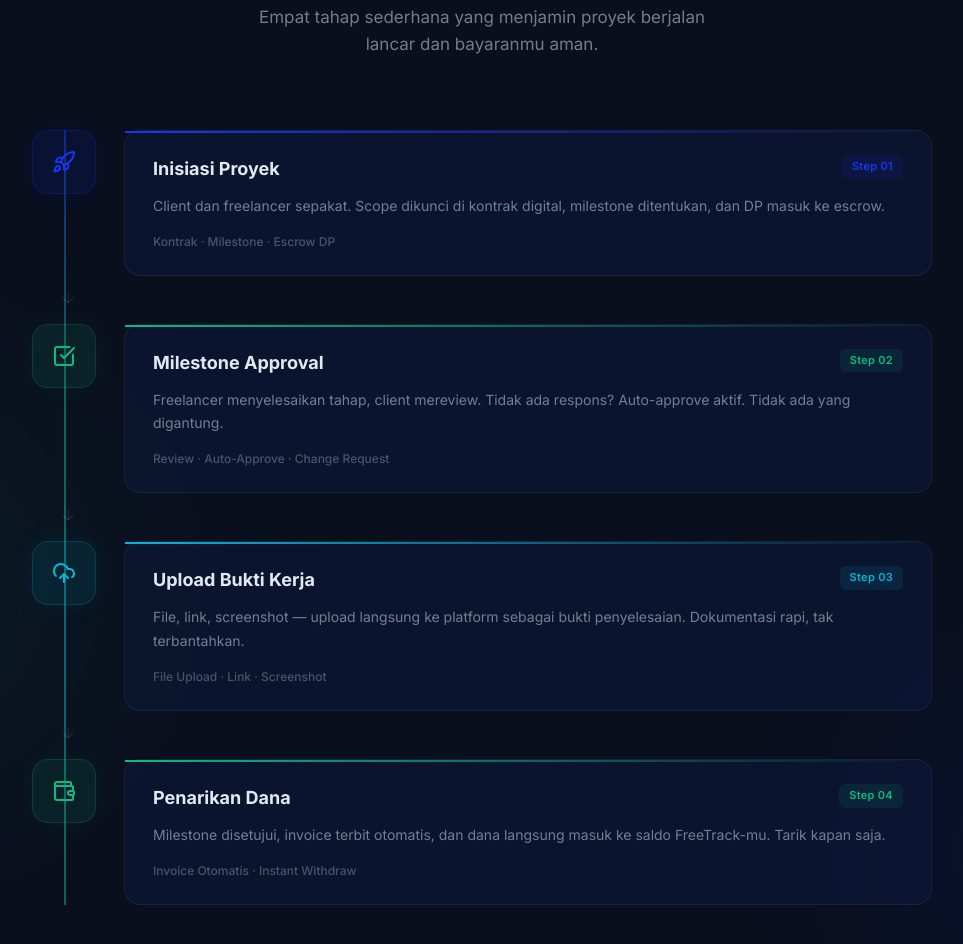
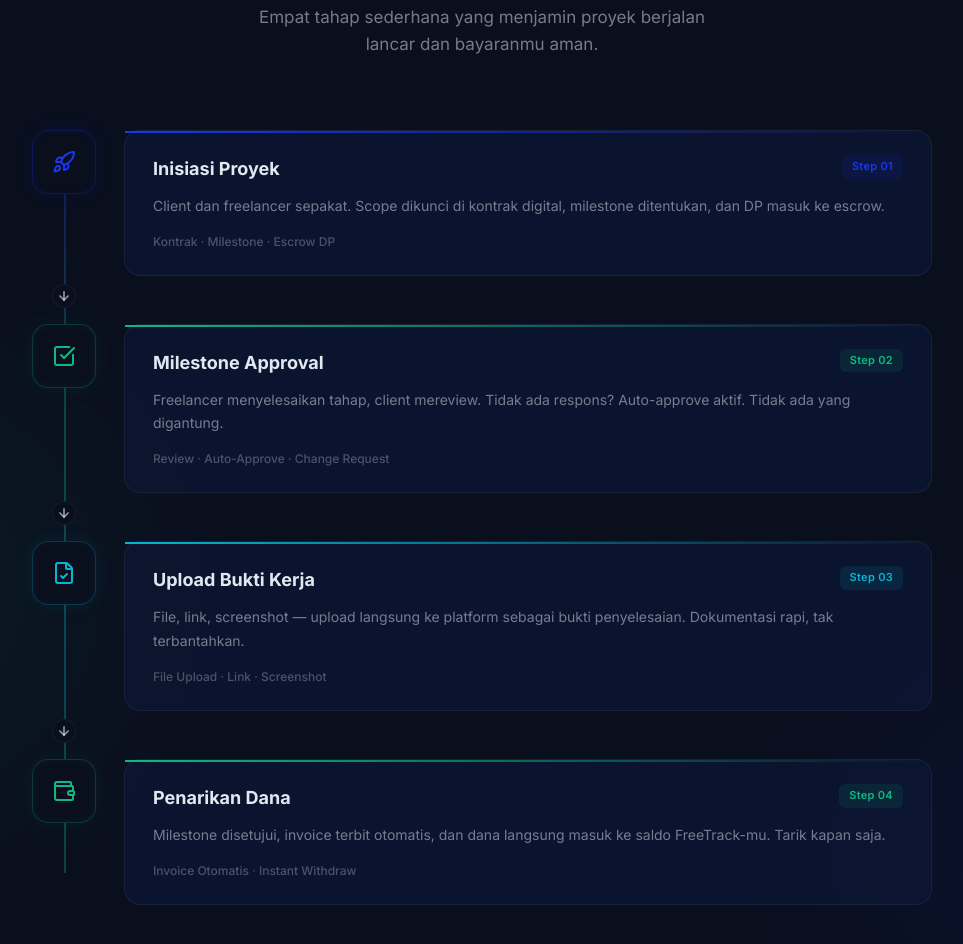
Before and after one commit to NailahRasya/freetrack, a Next.js app: page / in a window 1280 px wide. Shown: the part 3040-3984 px from the top of the page, without its empty margins (158-1121 px from the left). Built offline with nearby package versions, Linux system fonts and the light colour scheme.

Commit message:
landing page revisi

```diff
--- a/app/components/HowItWorksSection.tsx
+++ b/app/components/HowItWorksSection.tsx
@@ -1,5 +1,5 @@
 "use client"; // Komponen dijalankan di sisi klien
-import { Rocket, CheckSquare, UploadCloud, Wallet, ArrowDown } from "lucide-react"; // Mengimpor ikon untuk flow kerja
+import { Rocket, CheckSquare, FileCheck, Wallet, ArrowDown } from "lucide-react"; // Mengimpor ikon untuk flow kerja
 import { motion } from "framer-motion";
 
 // Definisi langkah-langkah (steps) dalam alur kerja FreeTrack
@@ -21,7 +21,7 @@ const steps = [
     detail: "Review · Auto-Approve · Change Request",
   },
   {
-    icon: <UploadCloud size={24} />,
+    icon: <FileCheck size={24} />,
     title: "Upload Bukti Kerja",
     description: "File, link, screenshot — upload langsung ke platform sebagai bukti penyelesaian. Dokumentasi rapi, tak terbantahkan.",
     color: "#06B6D4",
@@ -96,12 +96,13 @@ export default function HowItWorksSection() {
           {/* Garis vertikal penghubung antar langkah (animated background) */}
           <motion.div
             initial={{ height: 0 }}
-            whileInView={{ height: "100%" }}
+            whileInView={{ height: "calc(100% - 64px)" }}
             viewport={{ once: true, margin: "-100px" }}
             transition={{ duration: 1.5, ease: "easeInOut", delay: 0.2 }}
             style={{
-              position: "absolute", left: "32px", top: "0", width: "2px",
-              background: "linear-gradient(to bottom, rgba(26,54,240,0.5), rgba(16,185,129,0.5), rgba(6,182,212,0.5), rgba(16,185,129,0.5))",
+              position: "absolute", left: "32px", top: "32px", width: "2px",
+              background: "linear-gradient(to bottom, rgba(26,54,240,0.3), rgba(16,185,129,0.3), rgba(6,182,212,0.3), rgba(16,185,129,0.3))",
+              zIndex: 0
             }}
             className="timeline-line"
           />
@@ -118,11 +119,12 @@ export default function HowItWorksSection() {
                 whileHover={{ scale: 1.1, rotate: 5 }}
                 style={{
                   width: "64px", height: "64px", borderRadius: "16px",
-                  background: step.colorBg,
-                  border: `1px solid ${step.color}30`,
+                  background: "#0A0F1E", // Solid background to block the line
+                  border: `1px solid ${step.color}40`,
                   display: "flex", alignItems: "center", justifyContent: "center",
-                  color: step.color, flexShrink: 0, zIndex: 1,
-                  boxShadow: `0 0 24px ${step.color}15`,
+                  color: step.color, flexShrink: 0, zIndex: 2,
+                  position: "relative",
+                  boxShadow: `0 0 20px ${step.color}15, inset 0 0 10px ${step.color}10`,
                   cursor: "default"
                 }}
               >
@@ -163,10 +165,17 @@ export default function HowItWorksSection() {
               {/* Ikon panah bawah sebagai konektor antar langkah */}
               {i < steps.length - 1 && (
                 <div style={{
-                  position: "absolute", bottom: "-30px", left: "28px",
-                  color: "rgba(226,232,240,0.1)", zIndex: 0,
+                  position: "absolute", bottom: "-32px", left: "32px",
+                  transform: "translateX(-50%)",
+                  color: "rgba(226,232,240,0.6)",
+                  zIndex: 2,
+                  background: "#0A0F1E",
+                  borderRadius: "50%",
+                  padding: "4px",
+                  display: "flex", alignItems: "center", justifyContent: "center",
+                  border: "1px solid rgba(255,255,255,0.05)",
                 }}>
-                  <ArrowDown size={16} />
+                  <ArrowDown size={14} strokeWidth={3} />
                 </div>
               )}
             </motion.div>
```
